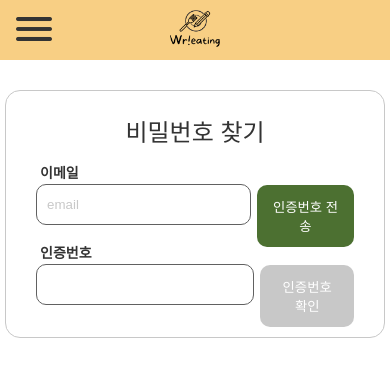
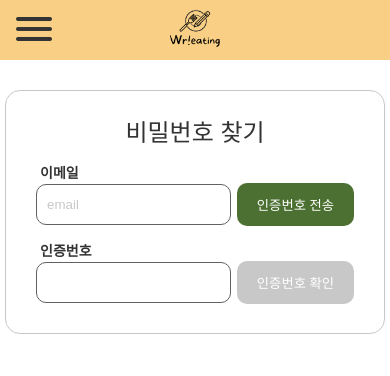
Before and after one commit to codestates-seb/seb43_main_004, a React (Create React App) app in the folder client/: page /find-pwd in a window 390 px wide. Shown: the top 376 px of the page. Built offline with nearby package versions, Linux system fonts and the light colour scheme; a web font is replaced by a local one.

Commit message:
design: 반응형 웹 스타일 수정

```diff
--- a/client/src/components/Common/Radio.tsx
+++ b/client/src/components/Common/Radio.tsx
@@ -31,6 +31,7 @@ const RadioWrapper = styled.div`
   display: flex;
   flex-wrap: wrap;
   gap: 1rem;
+  row-gap: 2rem;
 
   input[type='radio'] {
     display: none;
@@ -49,7 +50,6 @@ const RadioInputWrapper = styled.div`
 `
 
 const Legend = styled.legend`
-  display: inline-block;
   margin: 0 0 0.4rem 0.4rem;
   font-size: 1.4rem;
   font-weight: 700;
--- a/client/src/pages/UserFindPwd.tsx
+++ b/client/src/pages/UserFindPwd.tsx
@@ -269,13 +269,28 @@ const Container = styled.div`
 
   .flex-div {
     width: 100%;
-    display: flex;
-    align-items: flex-center;
+    display: grid;
+    grid-template-columns: 2fr 1.2fr;
     gap: 0.6rem;
 
     button {
+      width: 100%;
       position: relative;
-      top: 2rem;
+      top: 1.8rem;
+    }
+  }
+
+  @media ${({ theme }) => theme.device.mobile} {
+    width: 100%;
+    padding: 2rem 1.8rem;
+
+    .flex-div {
+      grid-template-columns: 1fr;
+
+      button {
+        width: 100%;
+        position: relative;
+        top: 0;
     }
   }
 `
--- a/client/src/pages/UserSignIn.tsx
+++ b/client/src/pages/UserSignIn.tsx
@@ -147,6 +147,11 @@ const Container = styled.div`
   span {
     font-size: 1.2rem;
   }
+
+  @media ${({ theme }) => theme.device.mobile} {
+    width: 100%;
+    padding: 2rem 1.8rem;
+  }
 `
 
 const Logo = styled.div`
--- a/client/src/pages/UserSignUp.tsx
+++ b/client/src/pages/UserSignUp.tsx
@@ -528,6 +528,11 @@ const Container = styled.div`
   li:nth-child(even) {
     margin: 0.4rem 0;
   }
+
+  @media ${({ theme }) => theme.device.mobile} {
+    width: 100%;
+    padding: 2rem 1.8rem;
+  }
 `
 const Form = styled.form`
   display: flex;
@@ -547,7 +552,7 @@ const Form = styled.form`
     button {
       width: 100%;
       position: relative;
-      top: 2rem;
+      top: 1.8rem;
     }
   }
 
@@ -556,5 +561,19 @@ const Form = styled.form`
     grid-template-columns: 1fr 1fr;
     column-gap: 0.6rem;
   }
+
+  @media ${({ theme }) => theme.device.mobile} {
+    .flex-div {
+      width: 100%;
+      display: grid;
+      grid-template-columns: 2fr 1fr;
+      gap: 0.6rem;
+    }
+
+    .grid-div {
+      grid-template-columns: 1fr;
+      row-gap: 2rem;
+    }
+  }
 `
 export default UserSignUp
```
